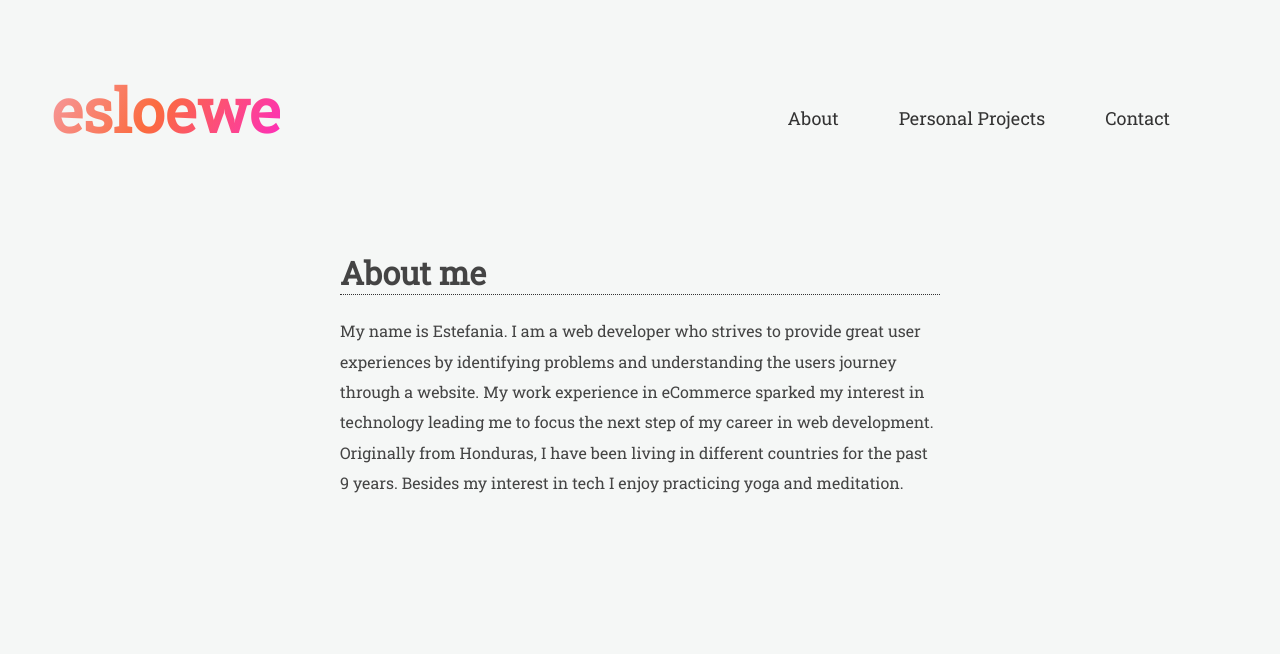
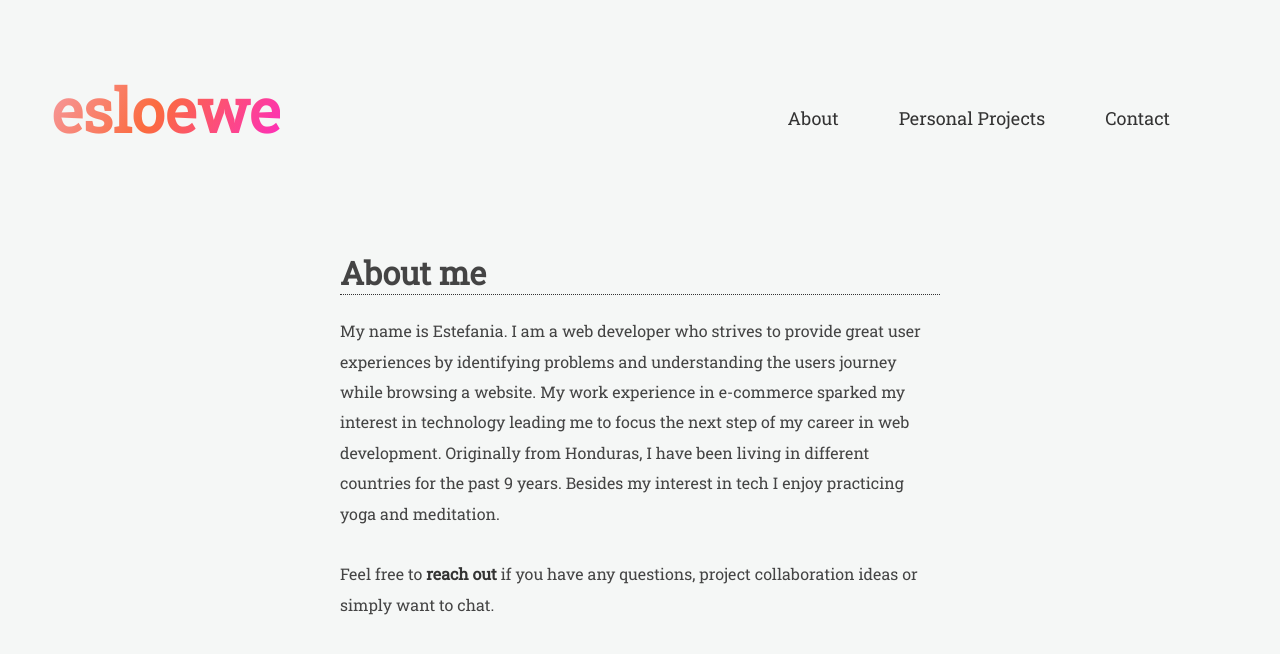
Before and after one commit to esloewe/personal-website, a React (Create React App) app: page /about in a window 1280 px wide. Shown: the top 654 px of the page. Built offline with nearby package versions, Linux system fonts and the light colour scheme.

Commit message:
added social network to projects

```diff
--- a/src/about.js
+++ b/src/about.js
@@ -1,5 +1,6 @@
 import React from "react";
 import "./styles/about.css";
+import { Link } from "react-router-dom";
 
 export default class About extends React.Component {
     render() {
@@ -10,13 +11,14 @@ export default class About extends React.Component {
                     <p id="p-about">
                         My name is Estefania. I am a web developer who strives
                         to provide great user experiences by identifying
-                        problems and understanding the users journey through a
-                        website. My work experience in eCommerce sparked my
+                        problems and understanding the users journey while browsing a website.
+                        My work experience in e-commerce sparked my
                         interest in technology leading me to focus the next step
                         of my career in web development. Originally from
                         Honduras, I have been living in different countries for
                         the past 9 years. Besides my interest in tech I enjoy
-                        practicing yoga and meditation.
+                        practicing yoga and meditation.<br></br><br></br>
+                    Feel free to <Link id="reach-out" to="/contact">reach out</Link> if you have any questions, project collaboration ideas or simply want to chat.
                     </p>
                 </div>
             </div>
--- a/src/mainInfo.js
+++ b/src/mainInfo.js
@@ -12,7 +12,7 @@ export default class MainInfo extends React.Component {
     render() {
         return (
             <div className="main-container">
-                <h1 className="mobile-info"> Mobile site coming soon!!!</h1>
+                <h1 className="mobile-info"> Mobile Website Coming Soon!!!</h1>
                 <p id="info">Full-Stack Web Developer based in Berlin</p>
                 <p id="technologies">Node.js | React.js | Redux | Vue.js | Javascript | HTML5 & CSS3 </p>
             </div>
--- a/src/personalProjects.js
+++ b/src/personalProjects.js
@@ -4,6 +4,7 @@ const imageboard = require("./media/imageboard.mp4");
 const petition = require("./media/petition-site.png");
 const shoppingVideo = require("./media/shopping-site.mp4")
 const connectFour = require("./media/connect-four-game.png");
+const socialNetwork = require("./media/social-network.png")
 
 export default class PersonalProjects extends React.Component {
     render() {
@@ -62,6 +63,18 @@ export default class PersonalProjects extends React.Component {
                             </div>
                         </div>
                         <div className="single-project-container">
+                            <h2>Social Network Project</h2>
+                            <img src={socialNetwork} alt="" />
+                            <div className="links-projects">
+                                <a
+                                    className="links-projects-a"
+                                    href="https://github.com/esloewe/social-network"
+                                >
+                                    Github
+                                </a>
+                            </div>
+                        </div>
+                        <div className="single-project-container">
                             <h2>Connect Four Game</h2>
                             <img src={connectFour} alt="" />
                             <div className="links-projects">
--- a/src/styles/about.css
+++ b/src/styles/about.css
@@ -9,3 +9,11 @@
 #p-about {
     line-height: 1.9;
 }
+
+#reach-out{
+    font-weight: bold;
+}
+
+#reach-out:hover{
+    color: #f25bba;
+}
```
Also changed, not shown: 1 other file (tests, documents, lock files or other folders).
